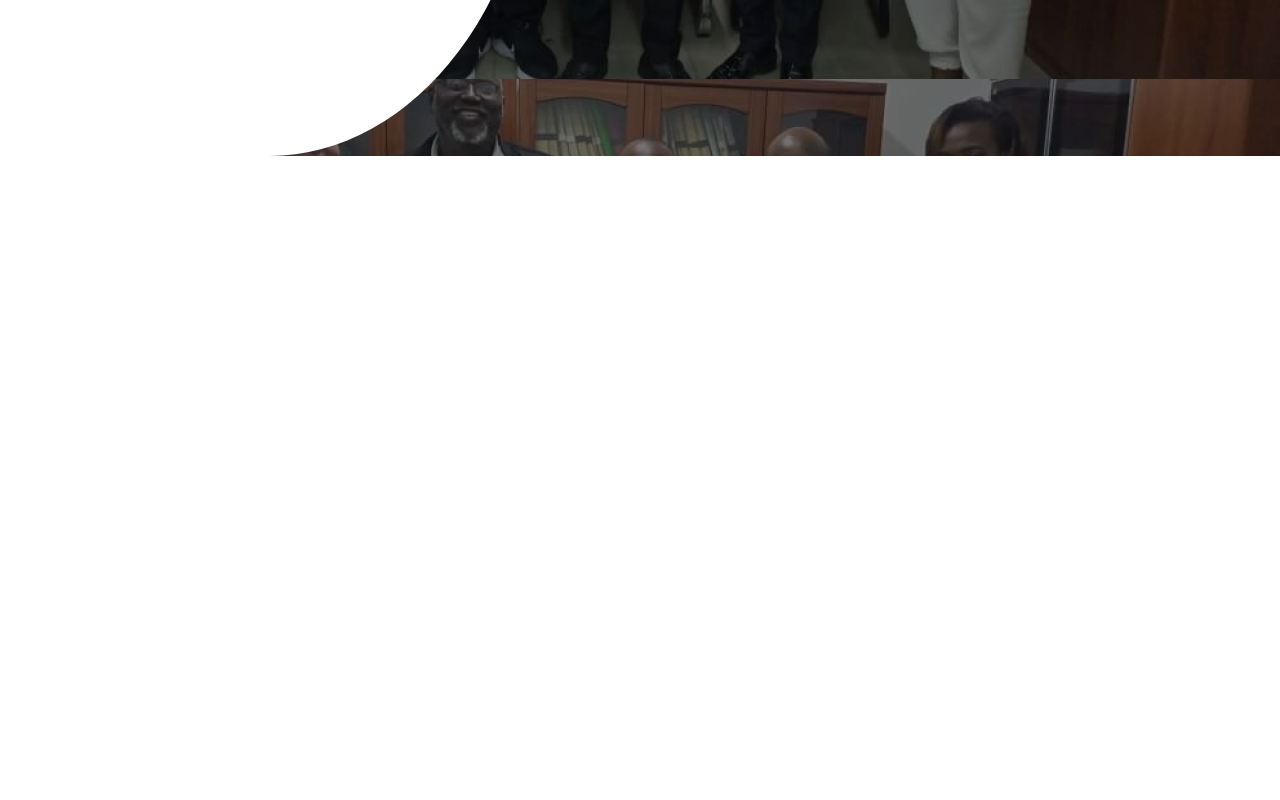
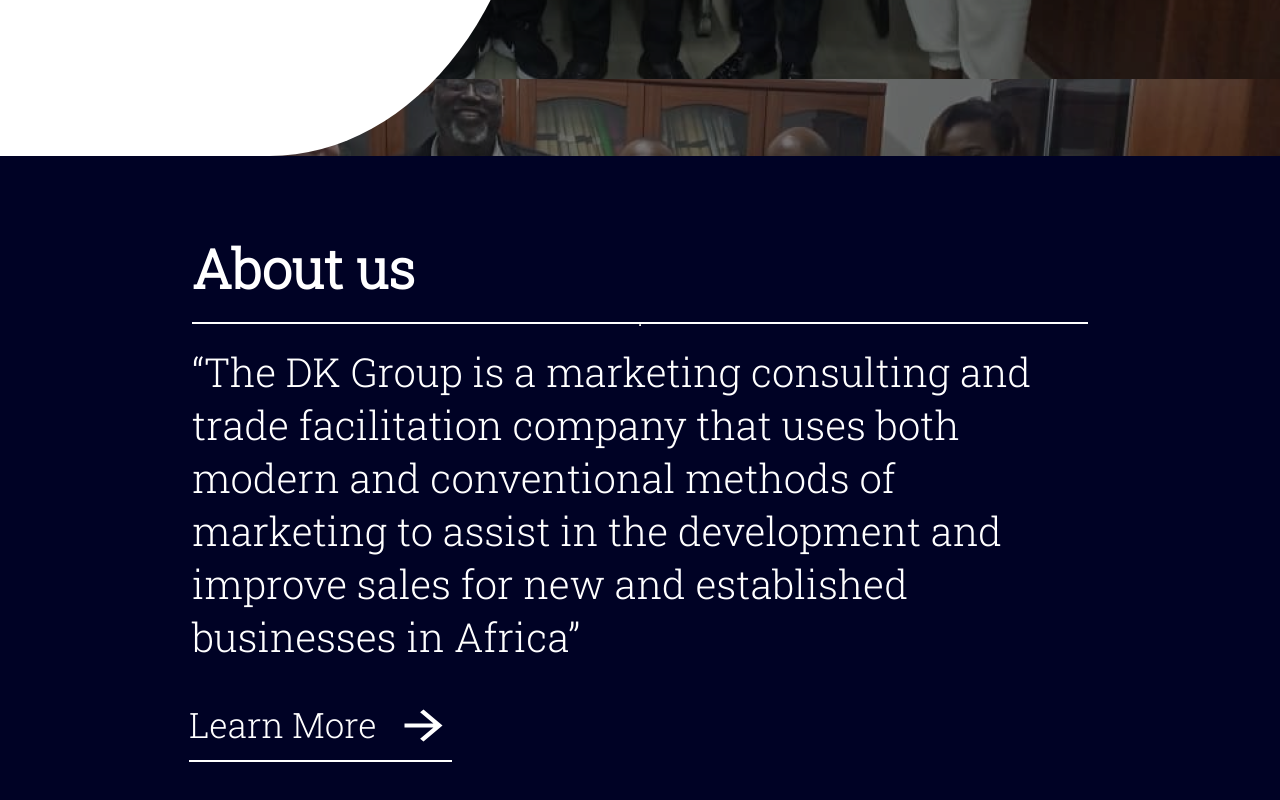
Before and after one commit to carrington-115/dkgroup, a React (Vite) app: page / in a window 1280 px wide. Shown: the part 564-1364 px from the top of the page. Before the commit the page ends 800 px from the top, so only its background shows below. Built offline with nearby package versions, Linux system fonts and the light colour scheme.

Commit message:
created the about us content for the home page

```diff
--- a/src/Home.jsx
+++ b/src/Home.jsx
@@ -1,11 +1,13 @@
 import React from "react";
 import styled from "styled-components";
 import Homecover from "./home/Homecover";
+import About from "./home/About";
 
 function Home() {
   return (
     <Container>
       <Homecover />
+      <About />
     </Container>
   );
 }
--- /dev/null
+++ b/src/home/About.jsx
@@ -0,0 +1,83 @@
+import React from "react";
+import styled from "styled-components";
+
+function About() {
+  return (
+    <AboutContent>
+      <h1>About us</h1>
+      <hr />
+      <h2>
+        “The DK Group is a marketing consulting and trade facilitation company
+        that uses both modern and conventional methods of marketing to assist in
+        the development and improve sales for new and established businesses in
+        Africa”
+      </h2>
+      <button>
+        <div>
+          Learn More
+          <img src="/arrow_forward.svg" alt="forward-arrow" />
+        </div>
+      </button>
+    </AboutContent>
+  );
+}
+
+export default About;
+
+const AboutContent = styled.div`
+  width: 100%;
+  position: relative;
+  display: flex;
+  flex-direction: column;
+  align-items: center;
+  padding: 2cm 0;
+  background-color: #000225;
+  color: white;
+  h2,
+  h1 {
+    width: 70%;
+    font-family: Roboto Slab;
+    font-size: 40px;
+    font-style: normal;
+    font-weight: 500;
+    line-height: normal;
+  }
+  h1 {
+    font-weight: bold;
+    font-size: 54px;
+    padding-bottom: 0.5cm;
+    border-bottom: 2px solid white;
+  }
+  h2 {
+    margin-top: 0.5cm;
+  }
+  button {
+    align-self: flex-start;
+    margin-left: 5cm;
+    margin-top: 1cm;
+    border: none;
+    background-color: transparent;
+    font-family: Roboto Slab;
+    font-size: 35px;
+    font-style: normal;
+    font-weight: 500;
+    line-height: normal;
+    padding-bottom: 0.25cm;
+    border-bottom: 2px solid white;
+    color: white;
+    cursor: pointer;
+    div {
+      display: flex;
+      justify-content: space-around;
+      img {
+        padding-left: 0.5cm;
+      }
+    }
+    &:hover {
+      img {
+        padding-left: 1cm;
+        transition: padding 250ms ease-in-out;
+      }
+    }
+  }
+`;
```
Also changed, not shown: public/arrow_forward.svg (added).
